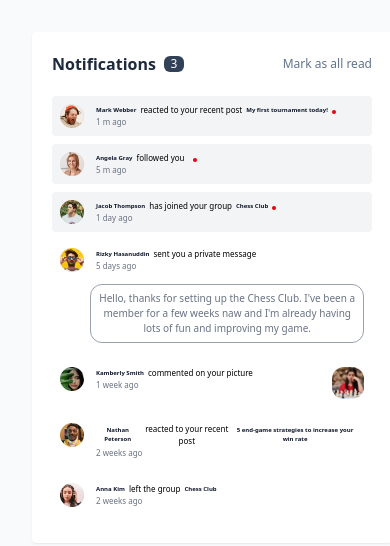
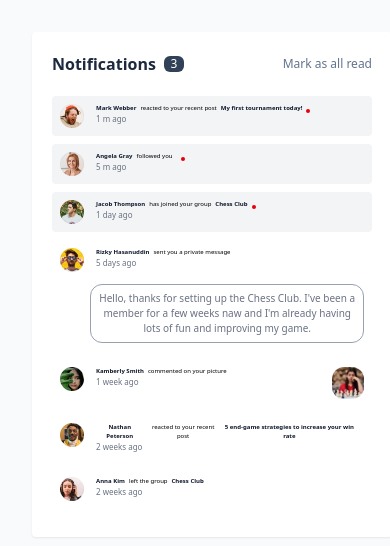
Before and after one commit to Roqya-Yawari/notification, a React (Vite) app: page / in a window 390 px wide. Shown: the top 546 px of the page. Built offline with nearby package versions, Linux system fonts and the light colour scheme.

Commit message:
change mobile screen style

```diff
--- a/src/components/MessageBox.jsx
+++ b/src/components/MessageBox.jsx
@@ -22,7 +22,7 @@ export function MessageBox({ data, readHandler }) {
                   <span className="text-slate-900 font-bold md:text-[12px] text-[6px]">
                     {userData.name}
                   </span>
-                  <span className="md:text-[12px] text-[8px]">
+                  <span className="md:text-[12px] text-[6px]">
                     {userData.action}
                   </span>
                   <span className="relative pr-2 text-[6px] md:text-[10px] text-slate-900 font-bold hover:text-slate-600">
@@ -31,7 +31,7 @@ export function MessageBox({ data, readHandler }) {
                       {userData.group}
                     </span>
 
-                    <span className="absolute top-[55%] right-0">
+                    <span className="absolute md:top-[56%] top-[54%] right-0">
                       {" "}
                       {!userData.read && <Status />}
                     </span>
```
